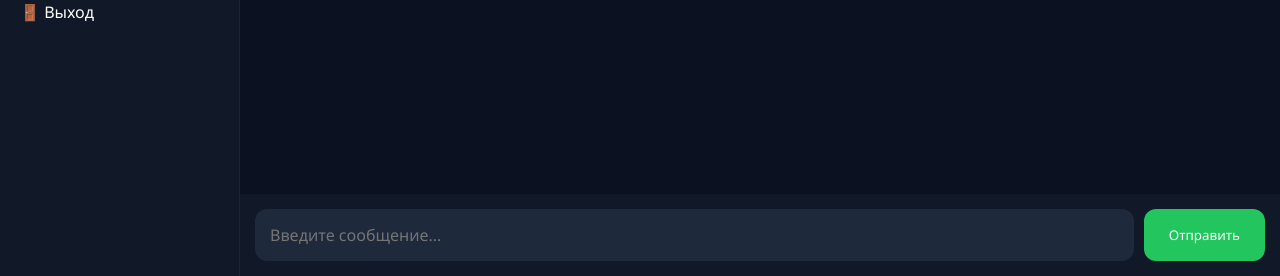
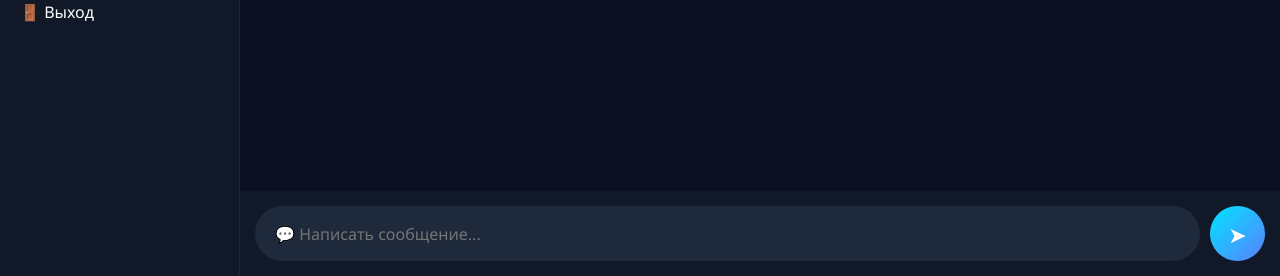
Before and after one commit to gomqq/MyMessenger, a Flask app: page /chat in a window 1280 px wide. Shown: the part 524-800 px from the top of the page. Run offline with Flask 3, Linux system fonts and the light colour scheme; a user stored in the database is signed in; data comes from the database, SQL or seed files in the repository.

Commit message:
New chat input design

```diff
--- a/templates/chat.html
+++ b/templates/chat.html
@@ -62,20 +62,27 @@
 
 .form input{
     flex:1;
-    padding:15px;
+    padding:16px 20px;
     border:none;
-    border-radius:12px;
+    border-radius:30px;
     background:#1e293b;
     color:white;
     font-size:16px;
+    outline:none;
 }
 
 .form button{
+    width:55px;
+    height:55px;
     border:none;
-    padding:15px 25px;
-    border-radius:12px;
-    background:#22c55e;
+    border-radius:50%;
+    background:linear-gradient(
+        135deg,
+        #00e5ff,
+        #5b7fff
+    );
     color:white;
+    font-size:22px;
     cursor:pointer;
 }
 
@@ -143,13 +150,13 @@
     <input
         type="text"
         name="message"
-            placeholder="Введите сообщение..."
+        placeholder="💬 Написать сообщение..."
         autocomplete="off"
         required
     >
 
     <button type="submit">
-            Отправить
+        ➤
     </button>
 
 </form>
```
Lines whose indentation alone changed are shown as unchanged.
